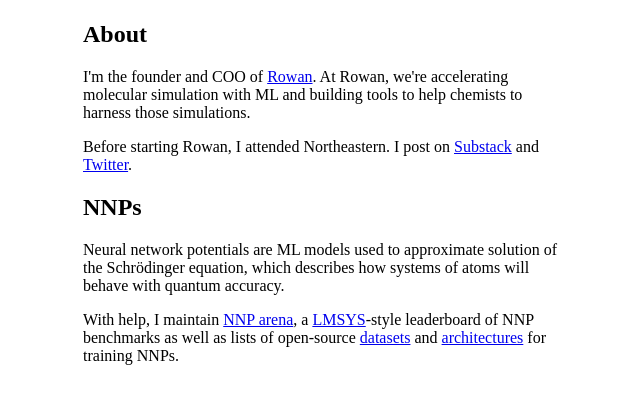
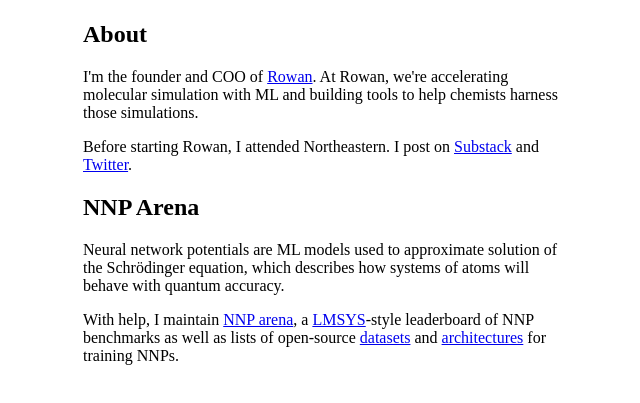
Before and after one commit to ariwagen/personal-website, a React app: page src/index.html in a window 1280 px wide. Shown: the part 59-462 px from the top of the page, without its empty margins (317-957 px from the left). Built offline with nearby package versions, Linux system fonts and the light colour scheme.

Commit message:
test actions again

```diff
--- a/src/index.html
+++ b/src/index.html
@@ -11,14 +11,14 @@
     <p>
       I'm the founder and COO of <a href="https://rowansci.com/">Rowan</a>. At
       Rowan, we're accelerating molecular simulation with ML and building tools
-      to help chemists to harness those simulations.
+      to help chemists harness those simulations.
     </p>
     <p>
       Before starting Rowan, I attended Northeastern. I post on
       <a href="https://ariwagen.substack.com/">Substack</a> and
       <a href="https://x.com/ariwagen">Twitter</a>.
     </p>
-    <h2>NNPs</h2>
+    <h2>NNP Arena</h2>
     <p>
       Neural network potentials are ML models used to approximate solution of
       the Schrödinger equation, which describes how systems of atoms will
```
